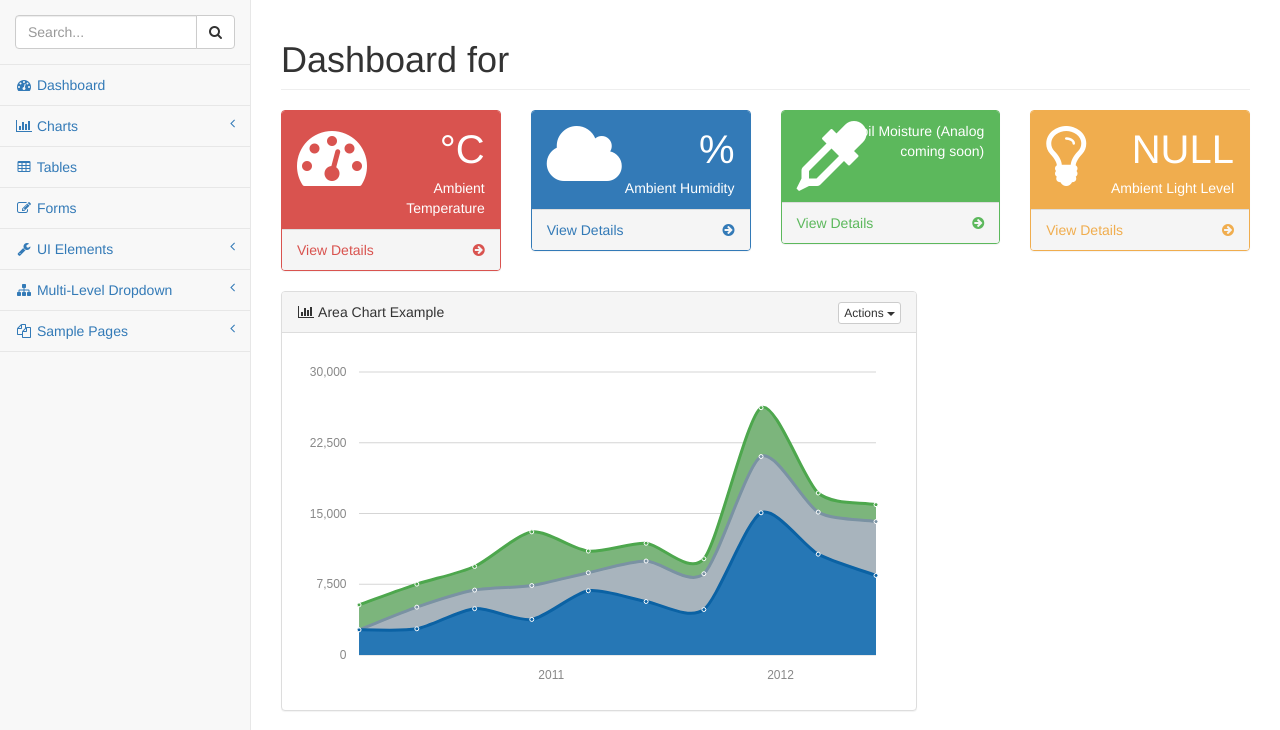
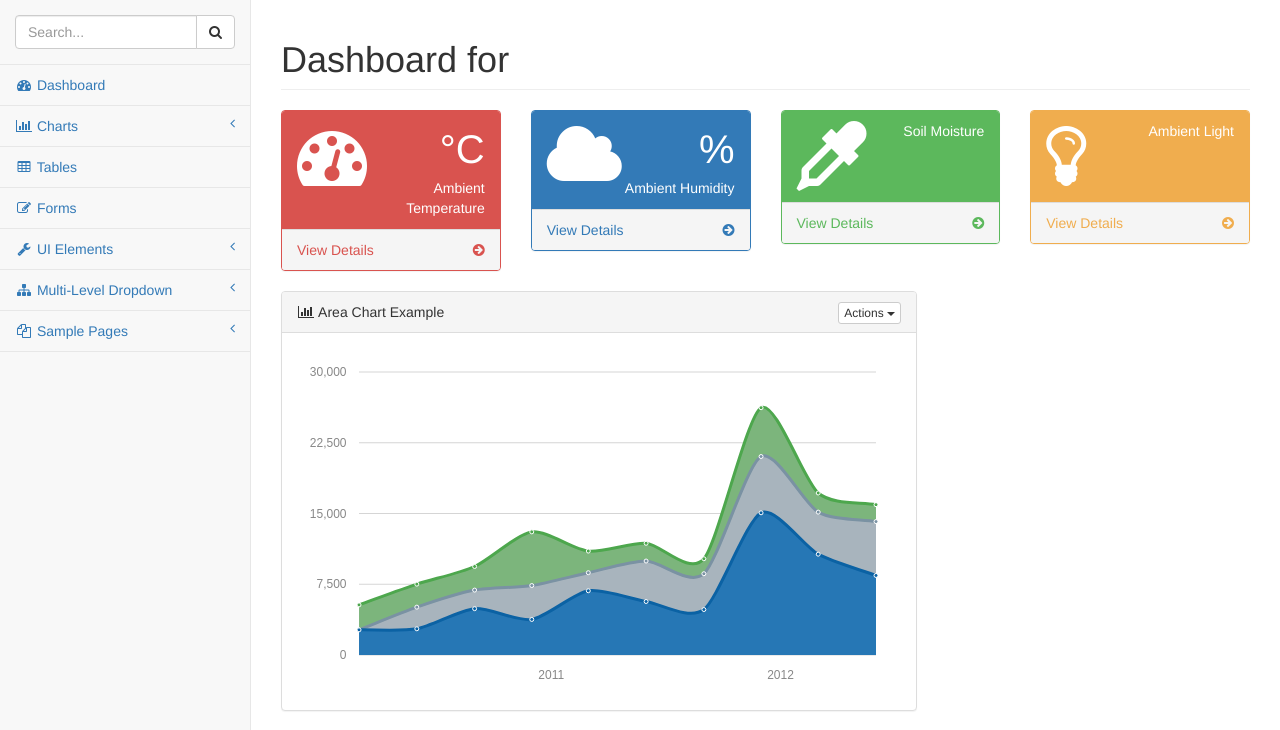
Before and after one commit to pusherosu/flask, a Python web app: template templates/dashboard.html in a window 1280 px wide. Shown: the part 51-781 px from the top of the page. Run offline with Jinja, Linux system fonts and the light colour scheme; the template is opened without the code that fills it, so the values that code supplies are empty; some libraries are stand-ins or nearby versions.

Commit message:
Update templates/dashboard.html

```diff
--- a/templates/dashboard.html
+++ b/templates/dashboard.html
@@ -450,7 +450,7 @@
                                 </div>
                                 <div class="col-xs-9 text-right">
                                     <div class="huge" id="sensor_moisture">{{sensor_data[0]['moisture']}}</div>
-                                    <div>Soil Moisture (Analog coming soon)</div>
+                                    <div>Soil Moisture</div>
                                 </div>
                             </div>
                         </div>
@@ -471,8 +471,8 @@
                                     <i class="fa fa-lightbulb-o fa-5x"></i>
                                 </div>
                                 <div class="col-xs-9 text-right">
-                                    <div class="huge">NULL</div>
-                                    <div>Ambient Light Level</div>
+                                    <div class="huge">{{sensor_data[0]['light']}}</div>
+                                    <div>Ambient Light</div>
                                 </div>
                             </div>
                         </div>
```
